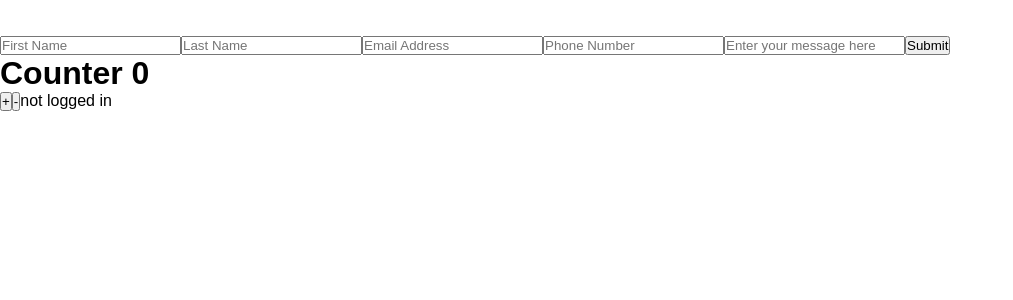
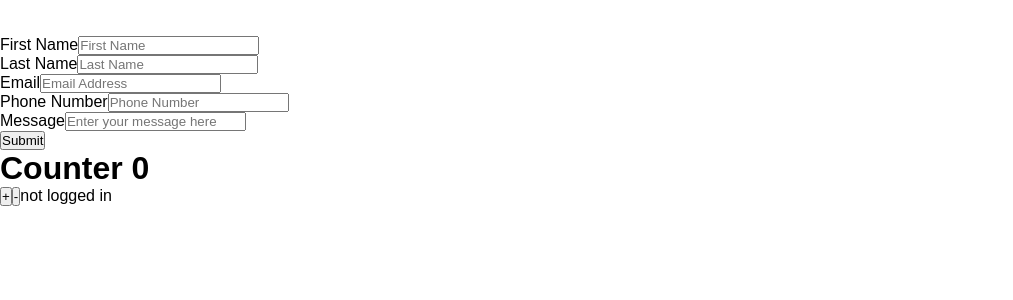
Before and after one commit to IanHancock36/ian-great-portfolio, a React (Create React App) app: page /contact in a window 1280 px wide. Shown: the top 300 px of the page, without its empty margins (0-1013 px from the left). Built offline with nearby package versions, Linux system fonts and the light colour scheme.

Commit message:
adding to contact form

```diff
--- a/src/Components/Contact.js
+++ b/src/Components/Contact.js
@@ -1,19 +1,41 @@
-import React from 'react'
+import React,{useEffect, useState} from 'react';
 
 const Contact = () => {
+    const [firstName ,setFirstName]= useState('')
+    const [lastName, setLastName] = useState('')
+    const [email, setEmail] = useState('')
+    const [phoneNumber, setPhoneNumber] = useState('')
+    const [message, setMessage] = useState('')
+
+
     return (
-        <div>
-          <form>
-              <input type='text' placeholder='First Name'/>
-              <input type='text' placeholder='Last Name'/>
-              <input type='text' placeholder='Email Address'/>
-              <input type='text' placeholder='Phone Number'/>
-              <input type='text-area' placeholder='Enter your message here'/>
-              <button>Submit</button>
+		<form className="contact-form">
+			<div className="form-group">
+				<lable htmlFor="First Name">First Name</lable>
+				<input type="text" placeholder="First Name" />
+			</div>
+			<div className="form-group">
+				<lable htmlFor="Last Name">Last Name</lable>
+				<input type="text" placeholder="Last Name" />
+			</div>
+			<div className="form-group">
+				<lable htmlFor="Email">Email</lable>
+				<input type="text" placeholder="Email Address" />
+			</div>
+			<div className="form-group">
+				<lable htmlFor="Phone Number">Phone Number</lable>
+				<input type="text" placeholder="Phone Number" />
+			</div>
+			<div className="form-group">
+				<lable htmlFor="Message">Message</lable>
+				<input type="text-area" className="message-box" placeholder="Enter your message here" />
+			</div>
 
-          </form>
-        </div>
-    )
-}
+			<button type="submit" className="btn">
+				Submit
+			</button>
+		</form>
+	);
+};
 
-export default Contact
+export default Contact;
```
